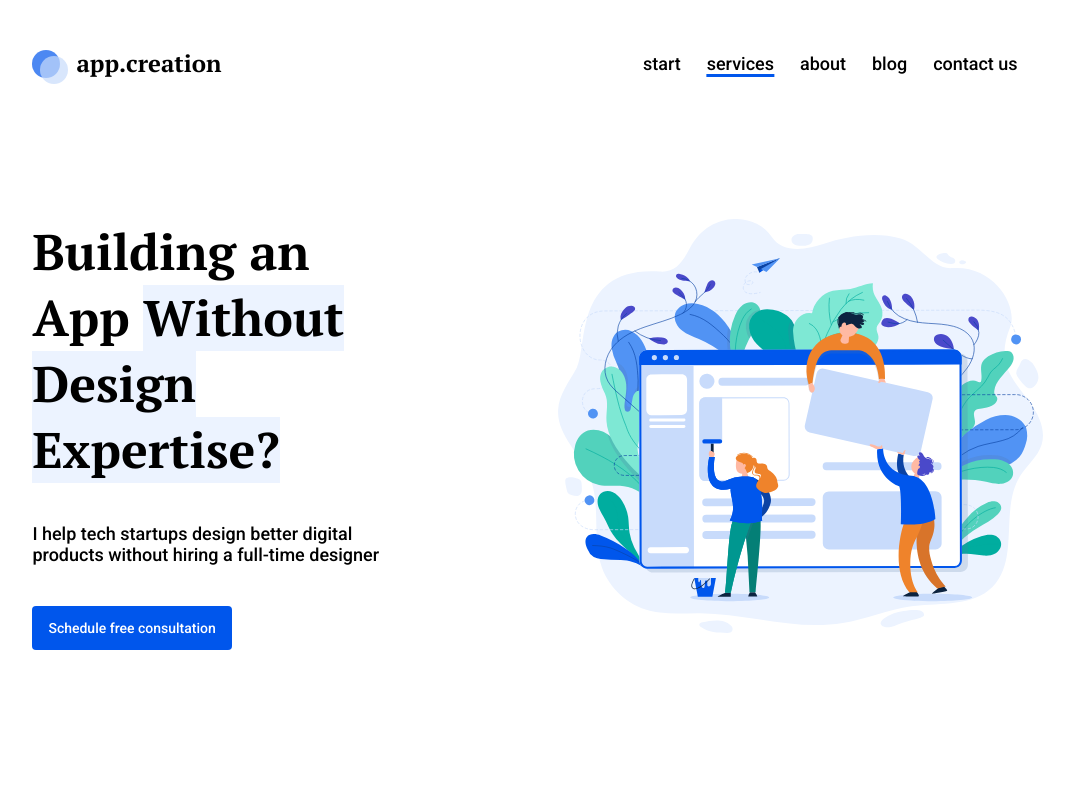
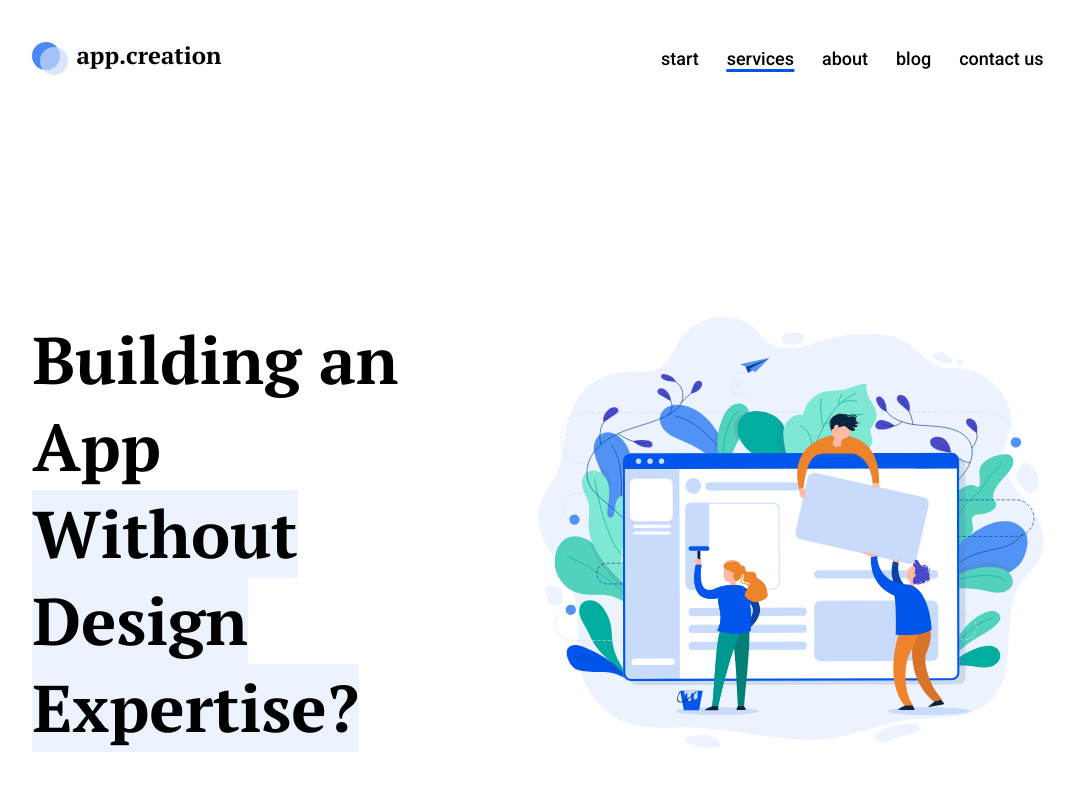
Before and after one commit to WebHeroSchool/My-project, a plain HTML site: page index.html in a window 1280 px wide. Shown: the top 788 px of the page, without its empty margins (102-1177 px from the left). Drawn offline with Linux system fonts and the light colour scheme.

Commit message:
Доработка стилей страницы

```diff
--- a/styles.css
+++ b/styles.css
@@ -10,12 +10,12 @@
 .header{
   display: flex;
   justify-content: space-between;
-  margin-bottom: 100px;
+  margin-bottom: 214px;
 }
 
 .logo{
   position: relative;
-  padding: 40px 0;
+  padding: 32px 0;
   padding-left: 44px;
   font:  bold 24px/31px pt_serifbold, arial, helvetica, sans-serif;
 }
@@ -44,18 +44,19 @@
 .menu{
   display: flex;
   align-items: center;
+  padding-top: 5px;
 }
 
 .menu__item{
   position: relative;
-  margin-right: 26px;
+  margin-right: 28px;
   font: 500 18px/21px Roboto, arial, helvetica, sans-serif;
   color: #000;
   text-decoration: none;
 }
 
 .menu__item:last-child{
-  padding-right: 0;
+  margin-right: 0;
 }
 
 .menu__item:hover{
@@ -83,12 +84,12 @@
 .main{
   padding: 0 63% 200px 0;
   background: top right no-repeat url(img/main-img.svg);
-  background-size: 48%;
+  background-size: 50%;
 }
 
 .main__title{
-  margin: 0 0 40px 0;
-  font: bold 50px/66px pt_serifbold, arial, helvetica, sans-serif;
+  margin: 0 0 39px 0;
+  font: bold 66px/87px pt_serifbold, arial, helvetica, sans-serif;
 }
 
 .main__title-text_highlight{
@@ -96,14 +97,14 @@
 }
 
 .main__subtitle{
-  margin: 0 0 41px 0;
-  font: 500 18px/21px Roboto, arial, helvetica, sans-serif;
+  margin: 0 0 40px 0;
+  font: 500 22px/25px Roboto, arial, helvetica, sans-serif;
 }
 
 .main__button{
   display: inline-block;
-  padding: 14px 16px;
-  font: 500 14px/16px Roboto, arial, helvetica, sans-serif;
+  padding: 18px 32px 20px 21px;
+  font: 500 18px/21px Roboto, arial, helvetica, sans-serif;
   border-radius: 4px;
   color: #fff;
   background: #0056EC;
```
